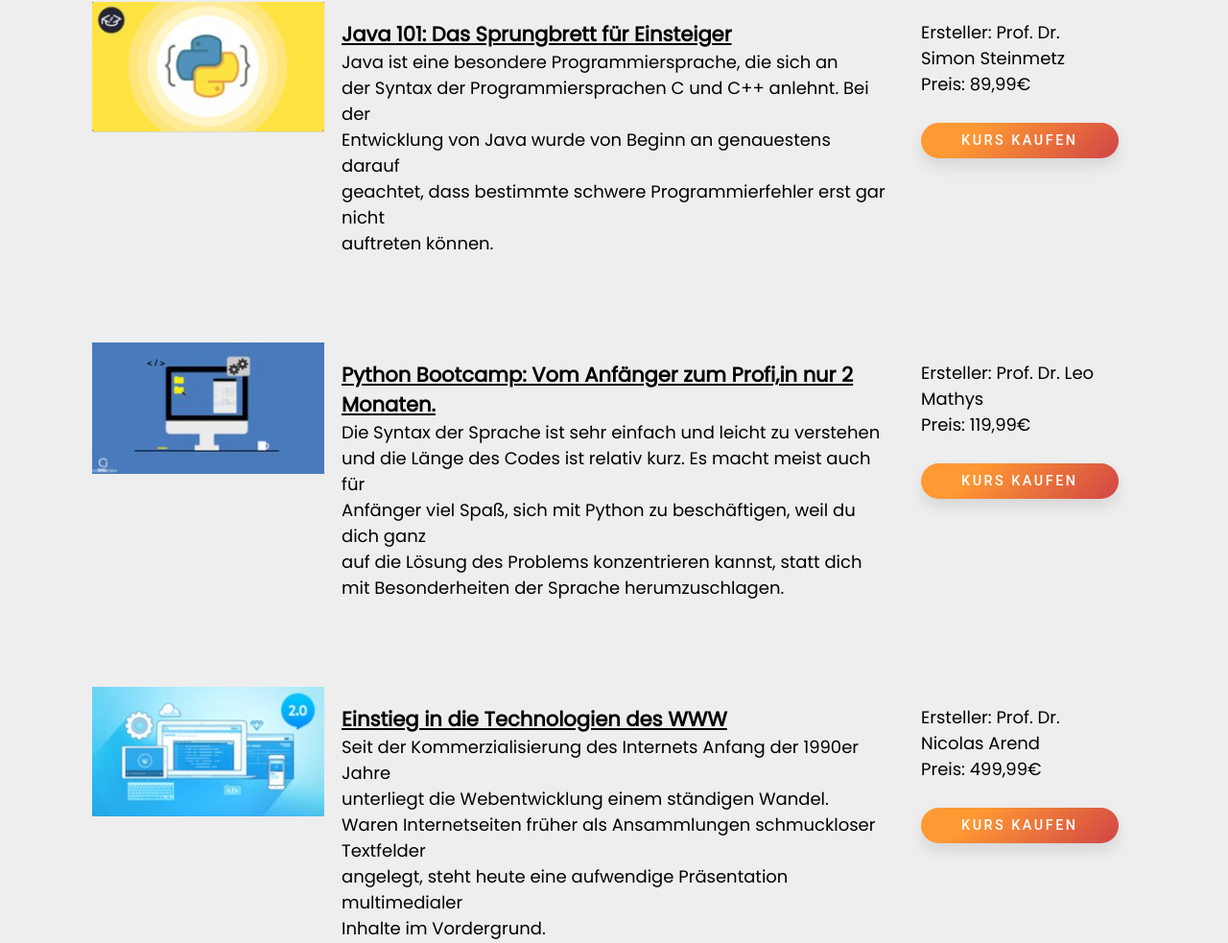
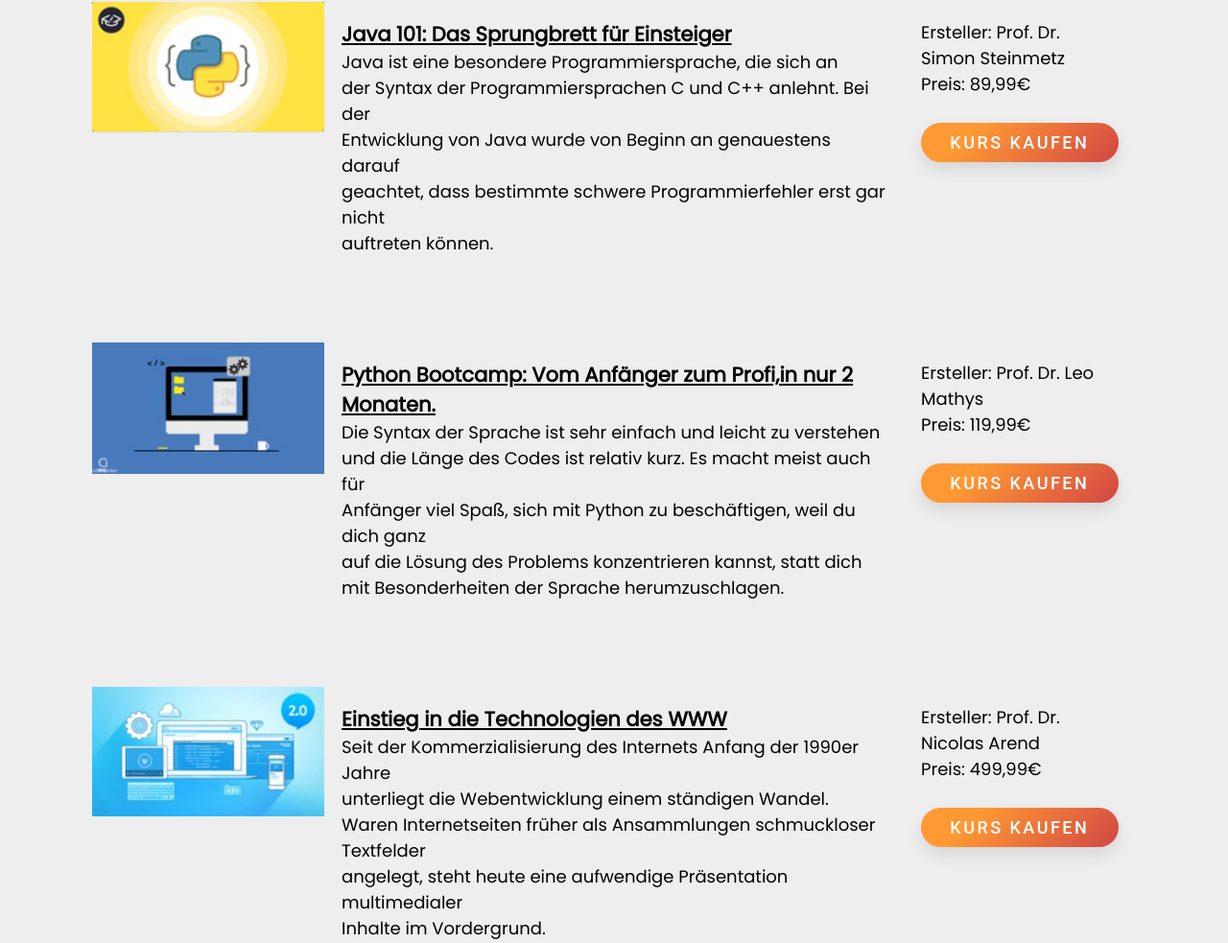
Before and after one commit to JoudIsmail/LearnHub, a PHP site: page /angemeldeter_benutzer_ansicht/proto_shopansicht.html in a window 1280 px wide. Shown: the part 297-1280 px from the top of the page at 96% size. Run offline with PHP 8.4, Linux system fonts and the light colour scheme; some libraries are stand-ins or nearby versions.

Commit message:
Update style3.css

```diff
--- a/css/style3.css
+++ b/css/style3.css
@@ -603,6 +603,7 @@ img{
   }
 
   .btn {
+    font-size: 1.125rem;
     width: 100%;
     max-width: 300px;
     min-width: 160px;
@@ -618,7 +619,6 @@ img{
     padding: 10px;
     color: #fff;
     font-family: 'Roboto', sans-serif;
-    font-size: 0.9rem;
     text-transform: uppercase;
     letter-spacing: 2.5px;
     font-weight: 500;
@@ -638,6 +638,7 @@ img{
   }
 
   .btn-purchase{
+      font-size: 1.125rem;
       width: 100%;
       max-width: 300px;
       min-width: 160px;
@@ -651,7 +652,6 @@ img{
       padding: 10px;
       color: #fff;
       font-family: 'Roboto', sans-serif;
-      font-size: 0.9rem;
       text-transform: uppercase;
       letter-spacing: 2.5px;
       font-weight: 500;
```
